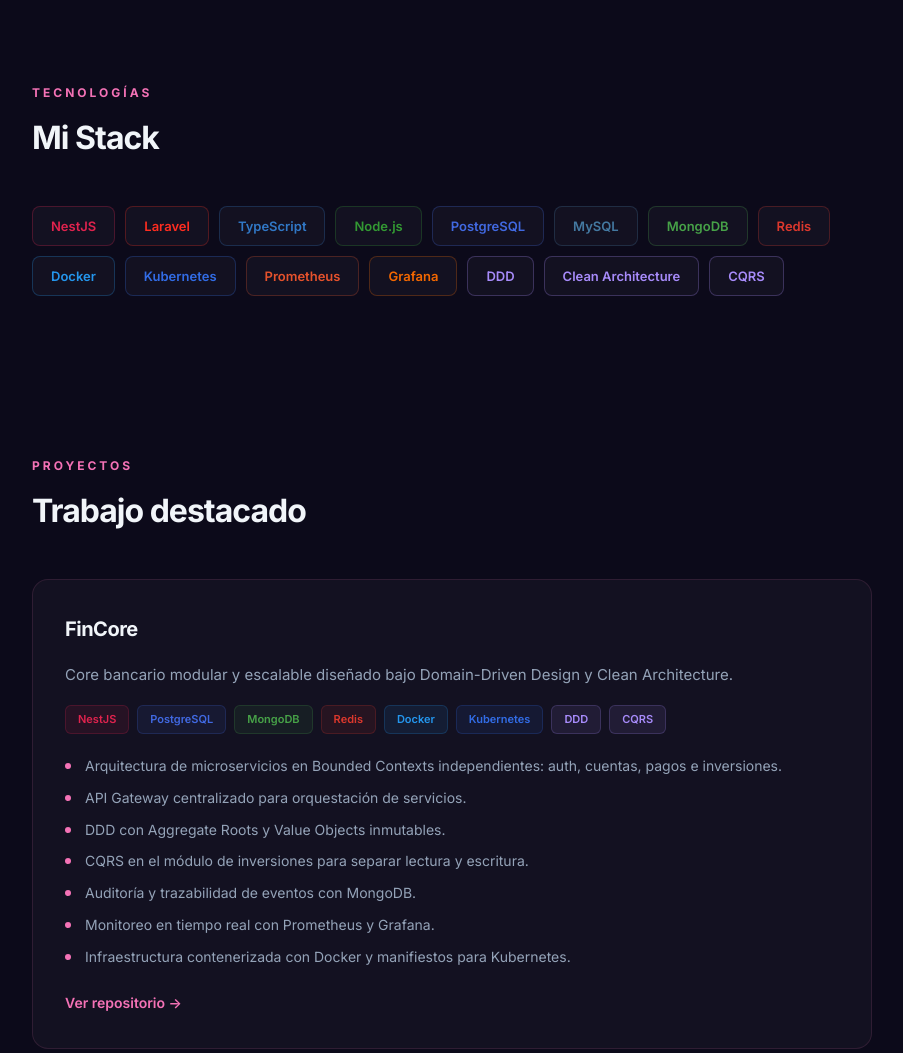
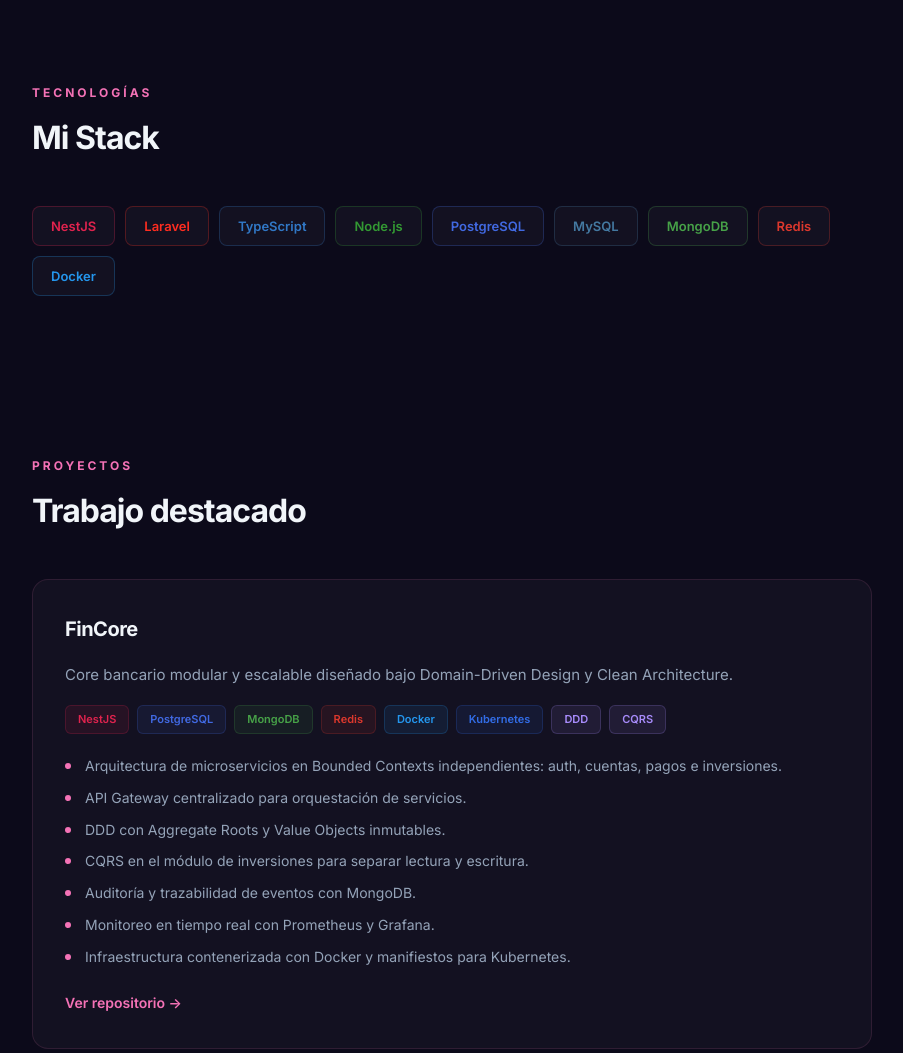
Before and after one commit to silvi8794/silvi8794.github.io, a plain HTML site: page index.html in a window 1280 px wide. Shown: the part 797-1850 px from the top of the page, without its empty margins (188-1091 px from the left). Drawn offline with Linux system fonts and the light colour scheme.

Commit message:
Update index.html

```diff
--- a/index.html
+++ b/index.html
@@ -318,8 +318,7 @@
         stackTags: [
           "NestJS", "Laravel", "TypeScript", "Node.js",
           "PostgreSQL", "MySQL", "MongoDB", "Redis",
-          "Docker", "Kubernetes", "Prometheus", "Grafana",
-          "DDD", "Clean Architecture", "CQRS"
+          "Docker"
         ],
         projLabel: "Proyectos",
         projTitle: "Trabajo destacado",
@@ -382,8 +381,7 @@
         stackTags: [
           "NestJS", "Laravel", "TypeScript", "Node.js",
           "PostgreSQL", "MySQL", "MongoDB", "Redis",
-          "Docker", "Kubernetes", "Prometheus", "Grafana",
-          "DDD", "Clean Architecture", "CQRS"
+          "Docker"
         ],
         projLabel: "Projects",
         projTitle: "Featured Work",
```
